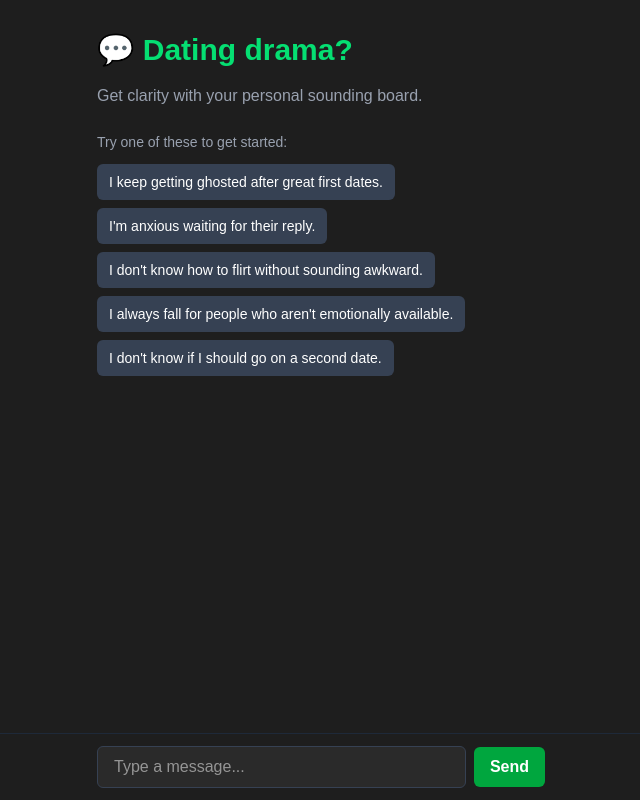
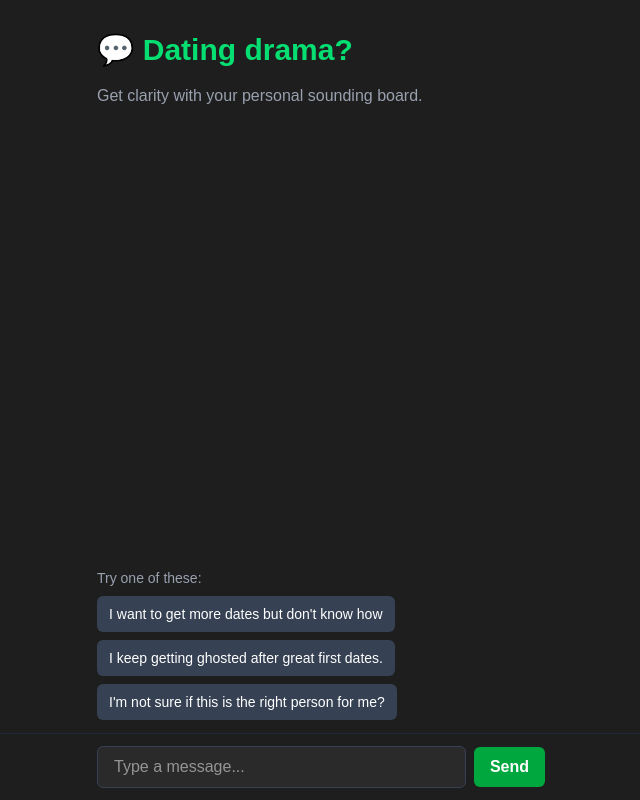
Before and after one commit to jsi0c/ai-dating-coach, a Next.js app: page / in a window 1280 px wide. Shown: the whole page, without its empty margins (319-959 px from the left). Built offline with nearby package versions, Linux system fonts and the light colour scheme.

Commit message:
Changed the suggested prompts

```diff
--- a/src/app/api/chat/route.ts
+++ b/src/app/api/chat/route.ts
@@ -35,11 +35,9 @@ Max 25 words. No questions. Make sure your responses are directly relevant to th
 
 // 🔥 Suggested prompts to show when user hasn't typed anything yet
 const suggestedPrompts = [
+  "I want to get more dates but don't know how",
   "I keep getting ghosted after great first dates.",
-  "I'm anxious waiting for their reply.",
-  "I don't know how to flirt without sounding awkward.",
-  "I always fall for people who aren't emotionally available.",
-  "I don't know if I should go on a second date."
+  "I'm not sure if this is the right person for me?",
 ];
 
 export async function POST(request: Request) {
--- a/src/app/page.tsx
+++ b/src/app/page.tsx
@@ -17,14 +17,14 @@ export default function Home() {
   const [message, setMessage] = useState('');
   const [chatLog, setChatLog] = useState<MessageBlock[]>([]);
   const [loading, setLoading] = useState(false);
-  const [suggestions, setSuggestions] = useState<string[]>([]);
+  const [suggestions, setSuggestions] = useState<string[]>([]); // 🔥 for prompt suggestions
   const [conversationPhase, setConversationPhase] = useState<'expert' | 'awaiting-user-response' | 'others'>('expert');
   const chatBottomRef = useRef<HTMLDivElement>(null);
 
   const sendMessage = async (input: string) => {
     if (!input.trim()) {
-      // Fetch suggestions on first load only
       if (chatLog.length === 0) {
+        // 🔥 fetch suggestions if empty initial input
         try {
           const res = await fetch('/api/chat', {
             method: 'POST',
@@ -48,7 +48,7 @@ export default function Home() {
     const newUserBlock: MessageBlock = { from: 'user', content: input };
     setChatLog((prev) => [...prev, newUserBlock]);
     setMessage('');
-    setSuggestions([]);
+    setSuggestions([]); // 🔥 hide prompts when user sends something
     setLoading(true);
 
     try {
@@ -95,13 +95,11 @@ export default function Home() {
   };
 
   useEffect(() => {
-    // Auto-scroll to bottom
     chatBottomRef.current?.scrollIntoView({ behavior: 'smooth' });
   }, [chatLog]);
 
-  // Fetch suggestions on initial load
   useEffect(() => {
-    sendMessage('');
+    sendMessage(''); // 🔥 trigger suggestions on load
   }, []);
 
   return (
@@ -110,26 +108,7 @@ export default function Home() {
         <h1 className="text-3xl font-bold text-green-400">💬 Dating drama?</h1>
         <p className="text-md text-gray-400">Get clarity with your personal sounding board.</p>
 
-        {suggestions.length > 0 && chatLog.length === 0 && (
-          <div className="space-y-3 mt-6">
-            <p className="text-gray-400 text-sm">Try one of these to get started:</p>
-            <div className="flex flex-wrap gap-2">
-              {suggestions.map((prompt, idx) => (
-                <button
-                  key={idx}
-                  onClick={() => {
-                    sendMessage(prompt);
-                    setSuggestions([]);
-                  }}
-                  className="text-sm bg-gray-700 hover:bg-green-700 text-white px-3 py-2 rounded-md transition"
-                >
-                  {prompt}
-                </button>
-              ))}
-            </div>
-          </div>
-        )}
-
+        {/* Chat log */}
         {chatLog.map((block, index) => {
           if (block.from === 'user') {
             return (
@@ -166,6 +145,7 @@ export default function Home() {
         <div ref={chatBottomRef} className="h-1" />
       </div>
 
+      {/* Input form */}
       <form
         onSubmit={(e) => {
           e.preventDefault();
@@ -189,6 +169,28 @@ export default function Home() {
           </button>
         </div>
       </form>
+
+      {suggestions.length > 0 && chatLog.length === 0 && (
+        <div className="fixed bottom-[80px] left-0 right-0 px-4">
+          <div className="max-w-md mx-auto bg-[#1e1e1e] space-y-2">
+            <p className="text-gray-400 text-sm">Try one of these:</p>
+            <div className="flex flex-wrap gap-2">
+              {suggestions.map((prompt, idx) => (
+                <button
+                  key={idx}
+                  onClick={() => {
+                    sendMessage(prompt);
+                    setSuggestions([]);
+                  }}
+                  className="text-sm bg-gray-700 hover:bg-green-700 text-white px-3 py-2 rounded-md transition"
+                >
+                  {prompt}
+                </button>
+              ))}
+            </div>
+          </div>
+        </div>
+      )}
     </main>
   );
 }
```
